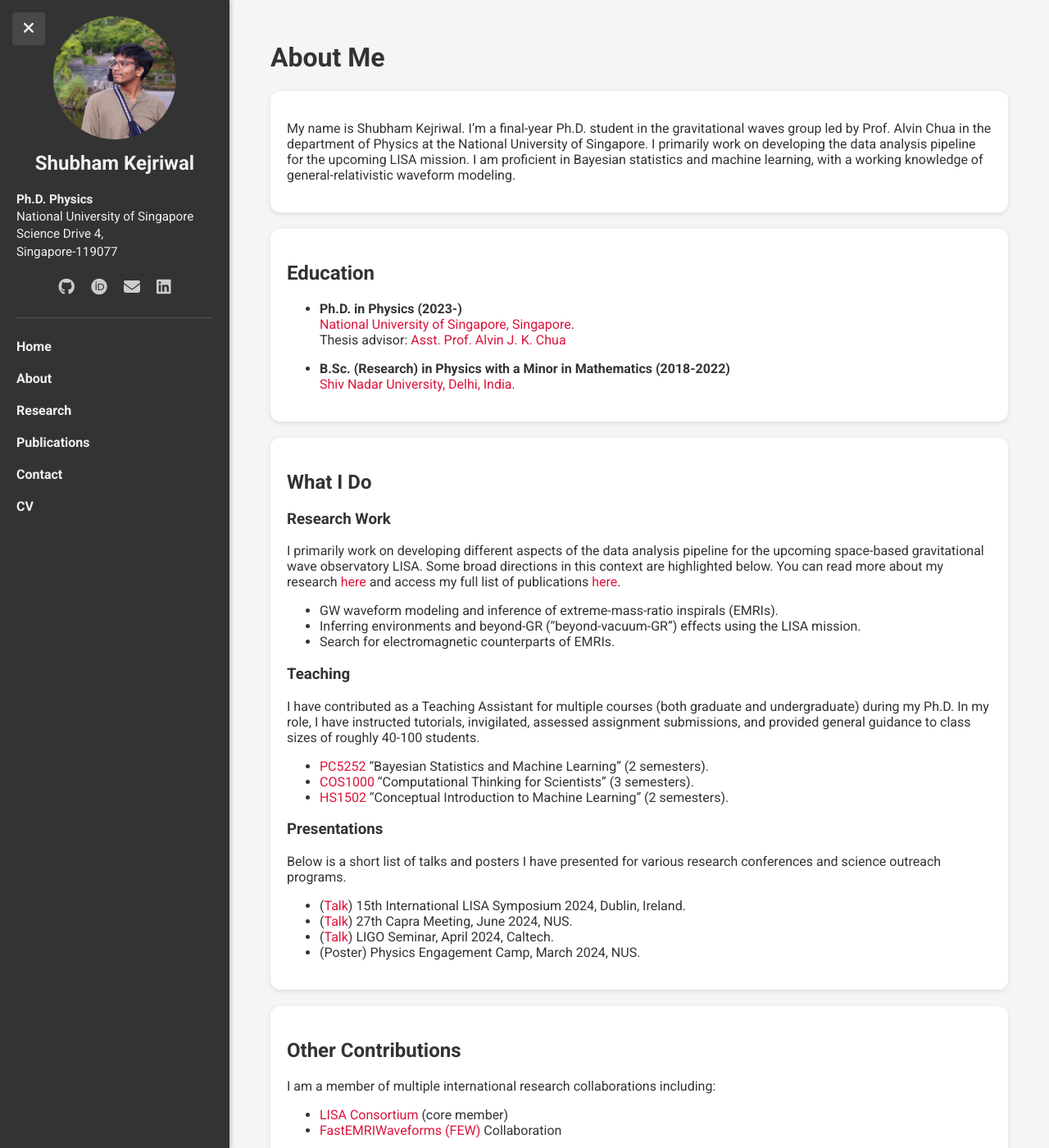
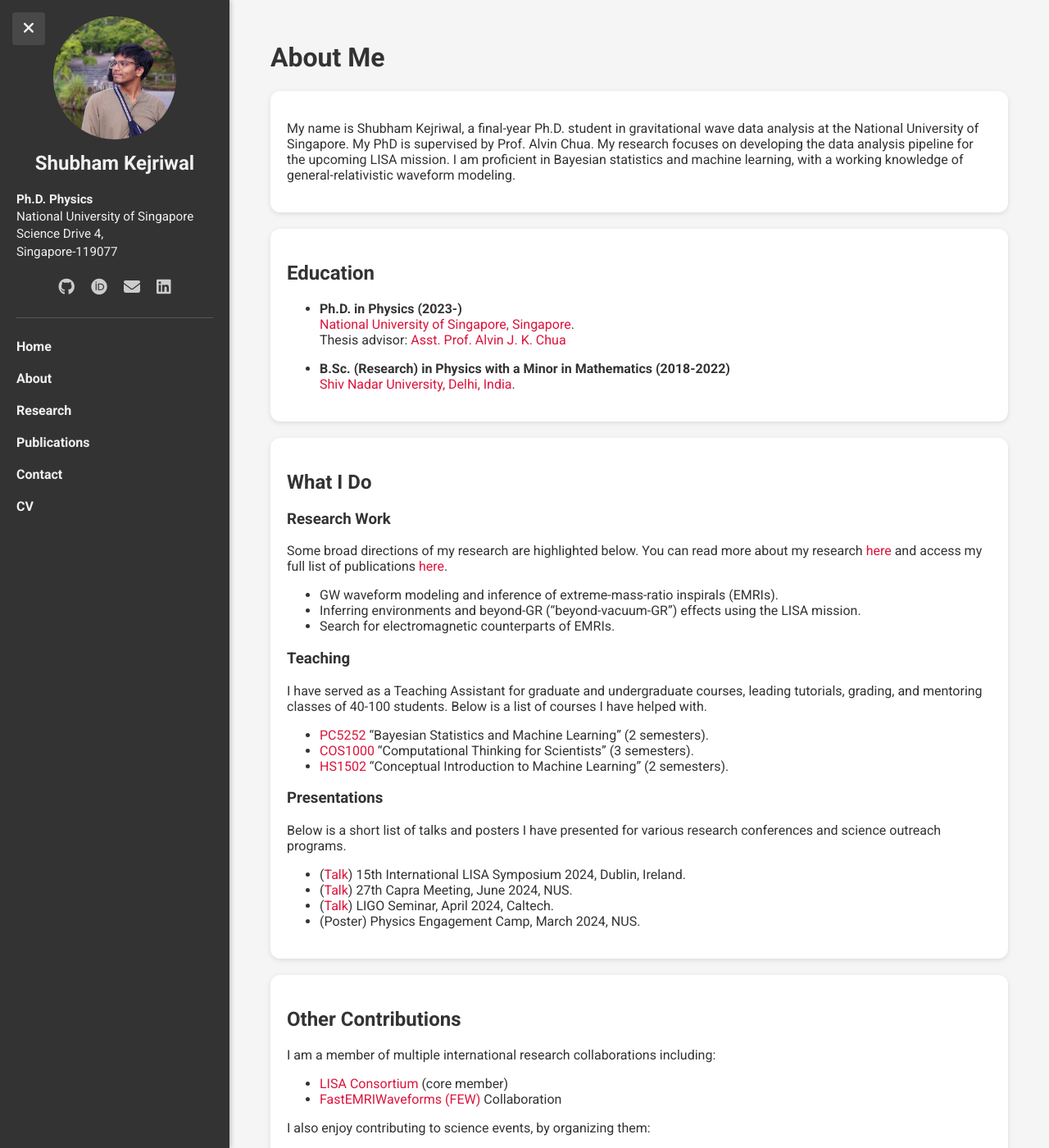
Before and after one commit to perturber/shubham, a Jekyll site: the page built from about.md, in a window 1280 px wide and 1400 px high. Shown: the whole window at 82% size. Built offline with Jekyll 4.4.1, drawn with Linux system fonts in a browser that asks for light colours.

Commit message:
Add files via upload

```diff
--- a/about.md
+++ b/about.md
@@ -8,7 +8,7 @@ permalink: /about/
 
 <div class="bubble" markdown="1">
 
-My name is Shubham Kejriwal. I’m a final-year Ph.D. student in the gravitational waves group led by Prof. Alvin Chua in the department of Physics at the National University of Singapore. I primarily work on developing the data analysis pipeline for the upcoming LISA mission. I am proficient in Bayesian statistics and machine learning, with a working knowledge of general-relativistic waveform modeling.
+My name is Shubham Kejriwal, a final-year Ph.D. student in gravitational wave data analysis at the National University of Singapore. My PhD is supervised by Prof. Alvin Chua. My research focuses on developing the data analysis pipeline for the upcoming LISA mission. I am proficient in Bayesian statistics and machine learning, with a working knowledge of general-relativistic waveform modeling.
 
 </div>
 
@@ -28,14 +28,14 @@ My name is Shubham Kejriwal. I’m a final-year Ph.D. student in the gravitation
 
 ## What I Do
 ### Research Work
-I primarily work on developing different aspects of the data analysis pipeline for the upcoming space-based gravitational wave observatory LISA. Some broad directions in this context are highlighted below. You can read more about my research [here](/shubham/research/) and access my full list of publications [here](/shubham/publications/).
+Some broad directions of my research are highlighted below. You can read more about my research [here](/shubham/research/) and access my full list of publications [here](/shubham/publications/).
 
 - GW waveform modeling and inference of extreme-mass-ratio inspirals (EMRIs).
 - Inferring environments and beyond-GR ("beyond-vacuum-GR") effects using the LISA mission.
 - Search for electromagnetic counterparts of EMRIs.
 
 ### Teaching
-I have contributed as a Teaching Assistant for multiple courses (both graduate and undergraduate) during my Ph.D. In my role, I have instructed tutorials, invigilated, assessed assignment submissions, and provided general guidance to class sizes of roughly 40-100 students.
+I have served as a Teaching Assistant for graduate and undergraduate courses, leading tutorials, grading, and mentoring classes of 40-100 students. Below is a list of courses I have helped with.
 
 - [PC5252](https://nusmods.com/courses/PC5252/bayesian-statistics-and-machine-learning) "Bayesian Statistics and Machine Learning" (2 semesters).
 - [COS1000](https://nusmods.com/courses/COS1000/computational-thinking-for-scientists) "Computational Thinking for Scientists" (3 semesters).
```
